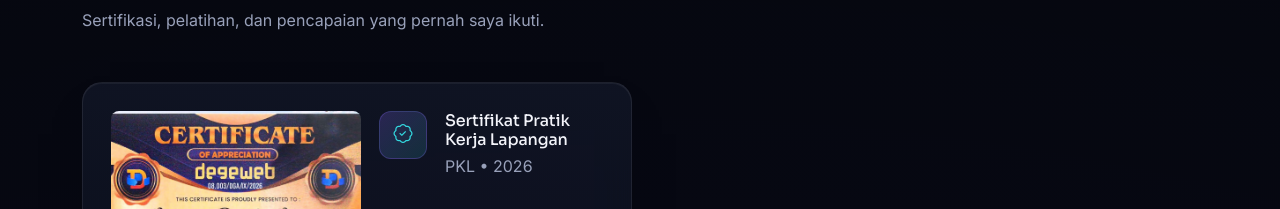
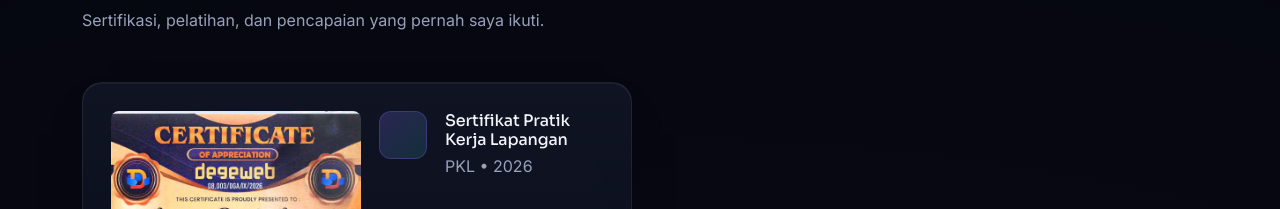
Before and after one commit to revandradwi113-lab/potosaya, a React (Vite) app: page / in a window 1280 px wide. Shown: the part 4619-4828 px from the top of the page. Built offline with nearby package versions, Linux system fonts and the light colour scheme.

Commit message:
tambah gambar sertifika hapus icon

```diff
--- a/src/data/content.js
+++ b/src/data/content.js
@@ -148,7 +148,6 @@ export const projects = [
 // TODO: ganti dengan sertifikat/prestasi asli jika sudah ada
 export const certificates = [
   {
-    icon: "bi-patch-check",
     title: "Sertifikat Pratik Kerja Lapangan",
     issuer: "PKL",
     year: "2026",
```
